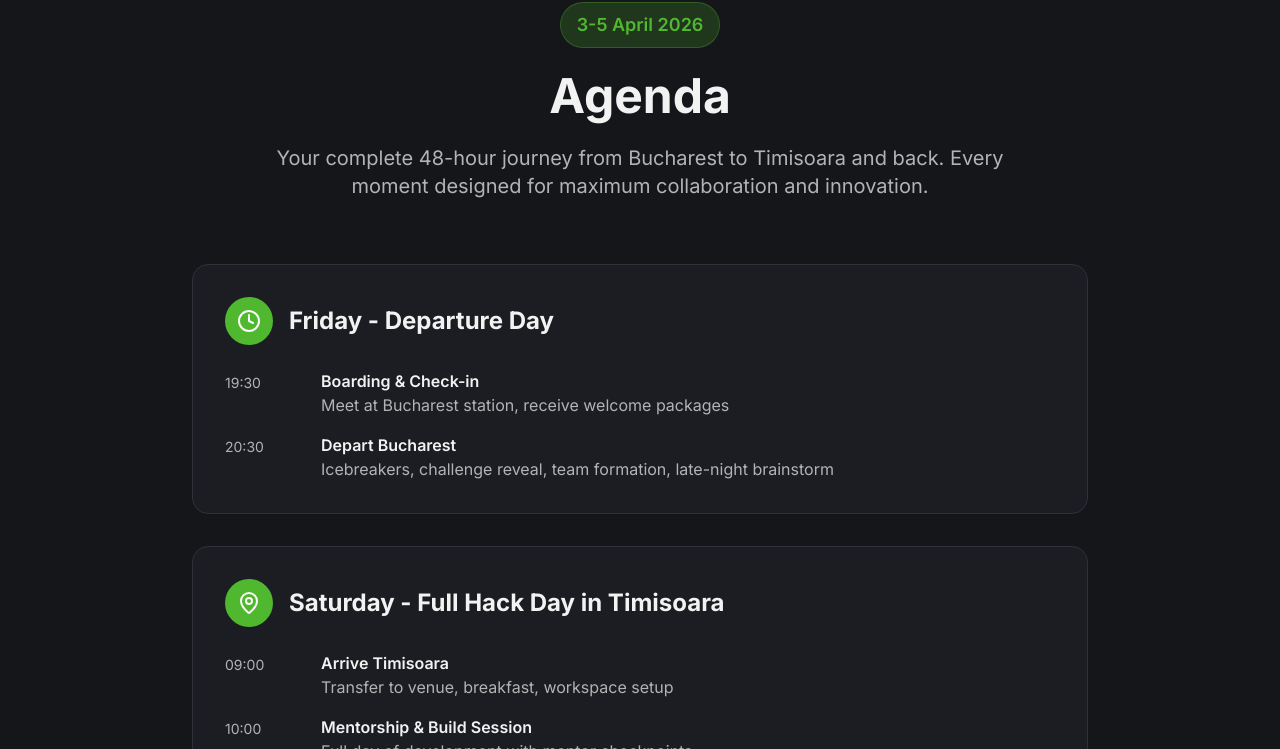
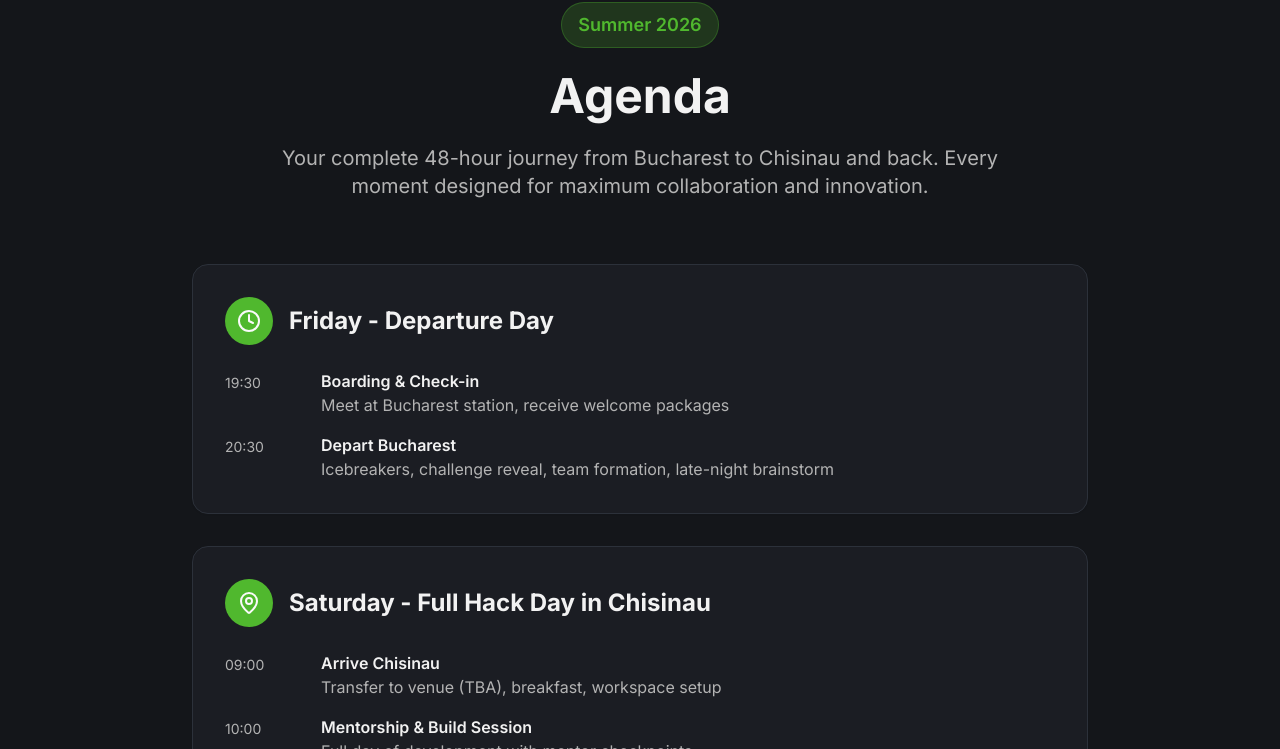
Before and after one commit to KickstartRomania/SustainabilityExpress, a React (Vite) app: page /agenda in a window 1280 px wide. Shown: the part 94-843 px from the top of the page. Built offline with nearby package versions, Linux system fonts and the light colour scheme.

Commit message:
Update site to Edition 2 changes
Co-authored-by: KickstartRomania <225720623+KickstartRomania@users.noreply.github.com>

```diff
--- a/src/pages/Agenda.tsx
+++ b/src/pages/Agenda.tsx
@@ -13,11 +13,11 @@ const Agenda = () => {
           {/* Header */}
           <div className="text-center mb-16">
             <span className="inline-block bg-primary/20 text-primary px-4 py-2 rounded-full text-lg font-semibold border border-primary/30 mb-6">
-              3-5 April 2026
+              Summer 2026
             </span>
             <h1 className="text-5xl font-bold text-foreground mb-6">Agenda</h1>
             <p className="text-xl text-muted-foreground max-w-3xl mx-auto">
-              Your complete 48-hour journey from Bucharest to Timisoara and back.
+              Your complete 48-hour journey from Bucharest to Chisinau and back.
               Every moment designed for maximum collaboration and innovation.
             </p>
           </div>
@@ -59,15 +59,15 @@ const Agenda = () => {
                   <div className="w-12 h-12 bg-primary rounded-full flex items-center justify-center">
                     <MapPin className="h-6 w-6 text-primary-foreground" />
                   </div>
-                  <h2 className="text-2xl font-bold text-foreground">Saturday - Full Hack Day in Timisoara</h2>
+                  <h2 className="text-2xl font-bold text-foreground">Saturday - Full Hack Day in Chisinau</h2>
                 </div>
 
                 <div className="space-y-4">
                   <div className="flex items-start gap-4">
                     <div className="w-20 text-sm font-medium text-muted-foreground pt-1">09:00</div>
                     <div className="flex-1">
-                      <h3 className="font-semibold text-foreground">Arrive Timisoara</h3>
-                      <p className="text-muted-foreground">Transfer to venue, breakfast, workspace setup</p>
+                      <h3 className="font-semibold text-foreground">Arrive Chisinau</h3>
+                      <p className="text-muted-foreground">Transfer to venue (TBA), breakfast, workspace setup</p>
                     </div>
                   </div>
 
@@ -167,9 +167,9 @@ const Agenda = () => {
               Pack light, think big, and prepare for 48 hours of innovation on rails.
             </p>
             <Button asChild className="btn-hero text-xl px-12 py-6">
-              <a href="https://luma.com/lxs8xxfm" target="_blank" rel="noopener noreferrer">
-                Join Demo Day <ArrowRight className="ml-2 h-6 w-6" />
-              </a>
+              <Link to="/apply">
+                Apply Now <ArrowRight className="ml-2 h-6 w-6" />
+              </Link>
             </Button>
           </div>
         </div>
```
